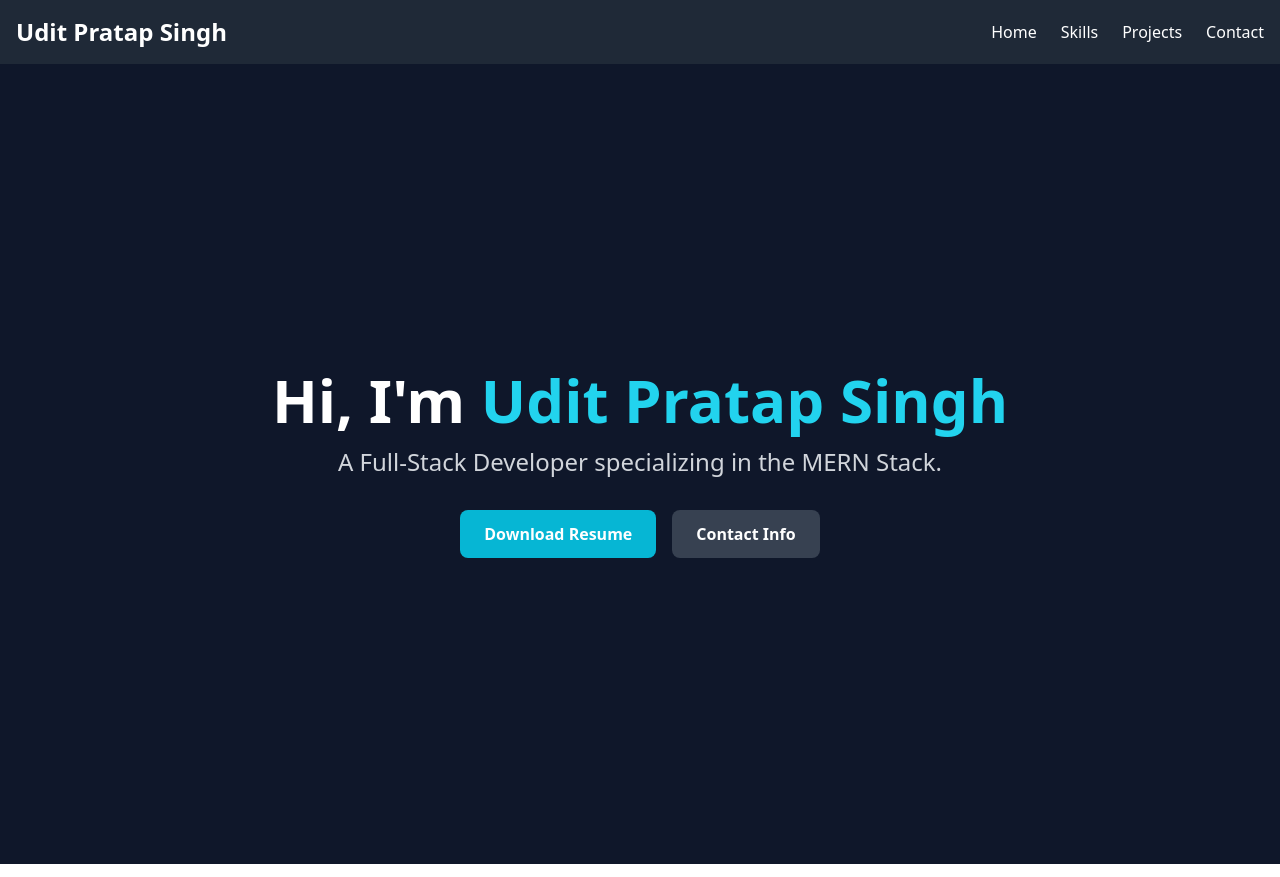
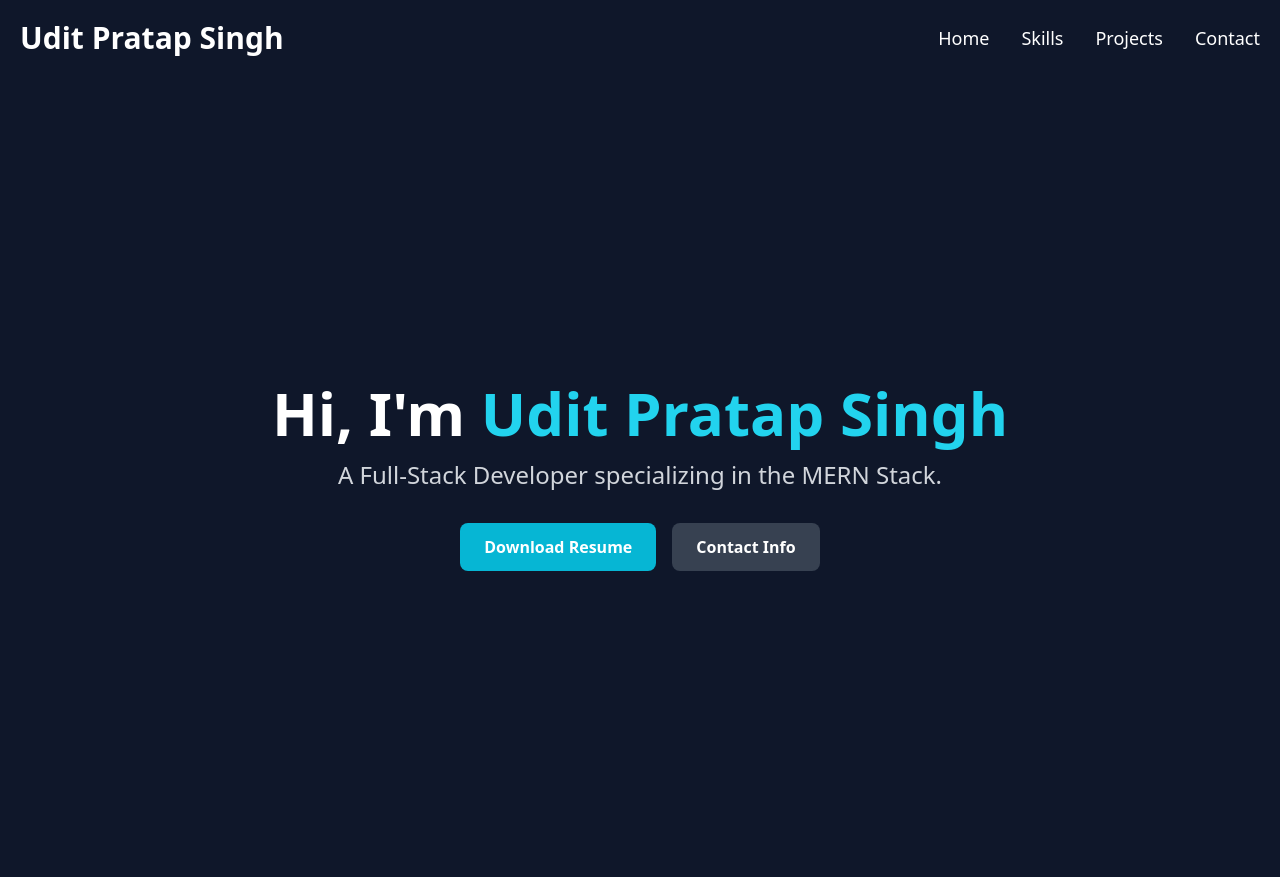
Before and after one commit to uditttttt/Portfolio, a React (Vite) app: page / in a window 1280 px wide. Built offline with nearby package versions, Linux system fonts and the light colour scheme.

Commit message:
My-Portfolio

```diff
--- a/src/components/Navbar.jsx
+++ b/src/components/Navbar.jsx
@@ -1,45 +1,75 @@
 // src/components/Navbar.jsx
 
-import React, { useState } from 'react';
+import React, { useState, useEffect } from 'react'; // Import useEffect
 
 const Navbar = () => {
-  // State to manage whether the mobile menu is open or closed
   const [isOpen, setIsOpen] = useState(false);
+  const [isScrolled, setIsScrolled] = useState(false); // State to track scroll
+
+  // useEffect to handle scroll event
+  useEffect(() => {
+    const handleScroll = () => {
+      // window.scrollY > 0 means user has scrolled down
+      if (window.scrollY > 0) {
+        setIsScrolled(true);
+      } else {
+        setIsScrolled(false);
+      }
+    };
+
+    // Add event listener when component mounts
+    window.addEventListener('scroll', handleScroll);
+
+    // Clean up event listener when component unmounts
+    return () => {
+      window.removeEventListener('scroll', handleScroll);
+    };
+  }, []); // Empty array means this effect runs only once on mount
+
+  // Conditionally change navbar classes based on isScrolled state
+  const navbarClasses = `
+    sticky top-0 z-50 transition-all duration-300
+    ${isScrolled
+      ? 'bg-slate-900/90 backdrop-blur-xl border-b border-slate-700'
+      : 'bg-transparent border-b border-transparent'
+    }
+  `;
+
+  const navContainerClasses = `
+    container mx-auto flex justify-between items-center transition-all duration-300
+    ${isScrolled ? 'p-4' : 'p-5'}
+  `;
 
   return (
-    <nav className="bg-gray-800 text-white p-4 sticky top-0 z-50">
-      <div className="container mx-auto flex justify-between items-center">
-        {/* Your Name/Logo */}
-        <h1 className="text-2xl font-bold">
+    <nav className={navbarClasses}>
+      <div className={navContainerClasses}>
+        <h1 className="text-3xl font-bold">
           <a href="#home">Udit Pratap Singh</a>
         </h1>
 
-        {/* Desktop Navigation Links (hidden on small screens) */}
-        <ul className="hidden md:flex space-x-6">
-          <li><a href="#home" className="hover:text-cyan-400">Home</a></li>
-          <li><a href="#skills" className="hover:text-cyan-400">Skills</a></li>
-          <li><a href="#projects" className="hover:text-cyan-400">Projects</a></li>
-          <li><a href="#contact" className="hover:text-cyan-400">Contact</a></li>
+        <ul className="hidden md:flex space-x-8">
+          {/* Links remain the same */}
+          <li><a href="#home" className="text-lg font-medium hover:text-cyan-400 transition-colors duration-300">Home</a></li>
+          <li><a href="#skills" className="text-lg font-medium hover:text-cyan-400 transition-colors duration-300">Skills</a></li>
+          <li><a href="#projects" className="text-lg font-medium hover:text-cyan-400 transition-colors duration-300">Projects</a></li>
+          <li><a href="#contact" className="text-lg font-medium hover:text-cyan-400 transition-colors duration-300">Contact</a></li>
         </ul>
 
-        {/* Hamburger Menu Button (visible on small screens) */}
         <div className="md:hidden">
           <button onClick={() => setIsOpen(!isOpen)}>
-            <svg className="w-6 h-6" fill="none" stroke="currentColor" viewBox="0 0 24 24" xmlns="http://www.w3.org/2000/svg">
-              <path strokeLinecap="round" strokeLinejoin="round" strokeWidth="2" d="M4 6h16M4 12h16m-7 6h7"></path>
-            </svg>
+            <svg className="w-6 h-6" fill="none" stroke="currentColor" viewBox="0 0 24 24" xmlns="http://www.w3.org/2000/svg"><path strokeLinecap="round" strokeLinejoin="round" strokeWidth="2" d="M4 6h16M4 12h16m-7 6h7"></path></svg>
           </button>
         </div>
       </div>
 
-      {/* Mobile Menu (conditionally rendered) */}
       {isOpen && (
-        <div className="md:hidden mt-4">
+        <div className="md:hidden pb-4 bg-slate-900/90 backdrop-blur-xl">
           <ul className="flex flex-col items-center space-y-4">
-            <li><a href="#home" className="hover:text-cyan-400" onClick={() => setIsOpen(false)}>Home</a></li>
-            <li><a href="#skills" className="hover:text-cyan-400" onClick={() => setIsOpen(false)}>Skills</a></li>
-            <li><a href="#projects" className="hover:text-cyan-400" onClick={() => setIsOpen(false)}>Projects</a></li>
-            <li><a href="#contact" className="hover:text-cyan-400" onClick={() => setIsOpen(false)}>Contact</a></li>
+            {/* Mobile links remain the same */}
+            <li><a href="#home" className="text-lg hover:text-cyan-400" onClick={() => setIsOpen(false)}>Home</a></li>
+            <li><a href="#skills" className="text-lg hover:text-cyan-400" onClick={() => setIsOpen(false)}>Skills</a></li>
+            <li><a href="#projects" className="text-lg hover:text-cyan-400" onClick={() => setIsOpen(false)}>Projects</a></li>
+            <li><a href="#contact" className="text-lg hover:text-cyan-400" onClick={() => setIsOpen(false)}>Contact</a></li>
           </ul>
         </div>
       )}
@@ -48,3 +78,52 @@ const Navbar = () => {
 };
 
 export default Navbar;
+
+
+/*
+What is this code? 🤔
+The code you're asking about is the cleanup function for the useEffect hook.
+
+JavaScript
+
+// This is the cleanup function
+return () => {
+  window.removeEventListener('scroll', handleScroll);
+};
+Think of useEffect as a way to tell React: "Hey, after you render this component, I need you to do this side effect." A side effect is anything that affects things outside of your component, like making an API call or, in this case, adding an event listener to the window.
+
+The cleanup function is the second part of that instruction: "...and when this component is about to disappear (unmount), I need you to clean up after yourself."
+
+## Why is it Necessary? 🧹
+The main reason is to prevent memory leaks and bugs.
+
+Here's the lifecycle of your Navbar component:
+
+Component Mounts: Your Navbar is added to the page.
+
+useEffect Runs: Because you have an empty dependency array [], the useEffect hook runs once. It executes window.addEventListener('scroll', handleScroll). Now, your browser is actively listening for every scroll event on the entire window.
+
+Component Unmounts: Imagine the user navigates to a completely different page on your site where the Navbar is no longer rendered. React removes the Navbar from the page.
+
+This is where the cleanup function becomes critical.
+
+Just before React completely removes the component, it runs the cleanup function. This function executes window.removeEventListener('scroll', handleScroll), telling the browser: "You can stop listening for scroll events for this Navbar now. It's gone."
+
+## What Happens If You Don't Use It? 🐛
+If you remove the cleanup function, here's the problem:
+
+The Navbar component mounts, and the scroll listener is attached.
+
+The user navigates away, and the Navbar component unmounts.
+
+But the event listener is still attached to the window! It's still listening for scrolls and will try to run the handleScroll function from the old, destroyed Navbar component.
+
+This leads to two major issues:
+
+Memory Leak: The browser keeps the old component's code (including the handleScroll function and its reference to setIsScrolled) in memory because the event listener is still active. If this happens many times (e.g., in a single-page app where users navigate back and forth), your app's memory usage will grow and eventually slow down or crash the browser.
+
+Bugs: You might get errors in your console like "Can't perform a React state update on an unmounted component." This happens because the old event listener tries to call setIsScrolled on a component that no longer exists on the screen.
+
+In summary: Always provide a cleanup function for any useEffect that sets up a subscription or an event listener. It ensures your component is well-behaved and doesn't leave a mess behind when it's no longer needed.
+
+*/
```
